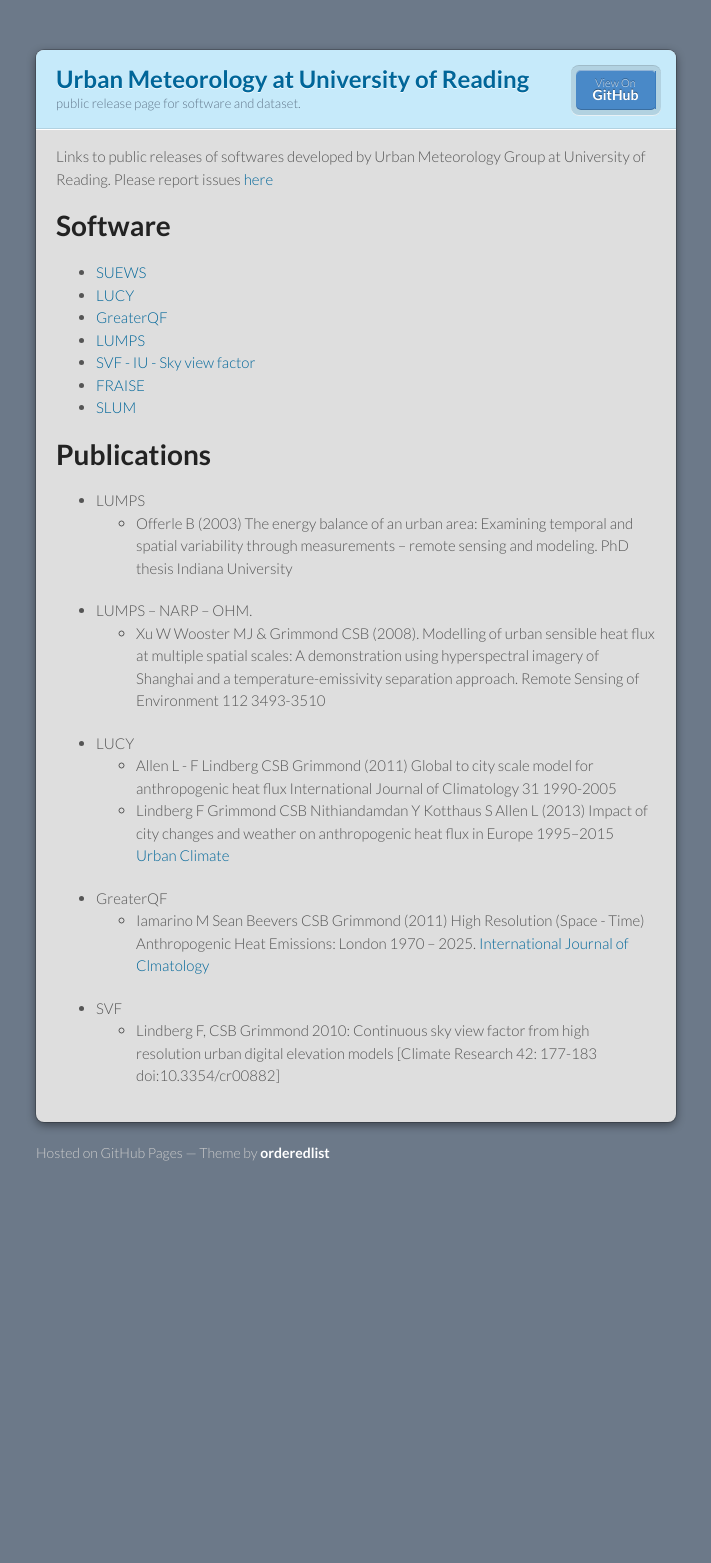
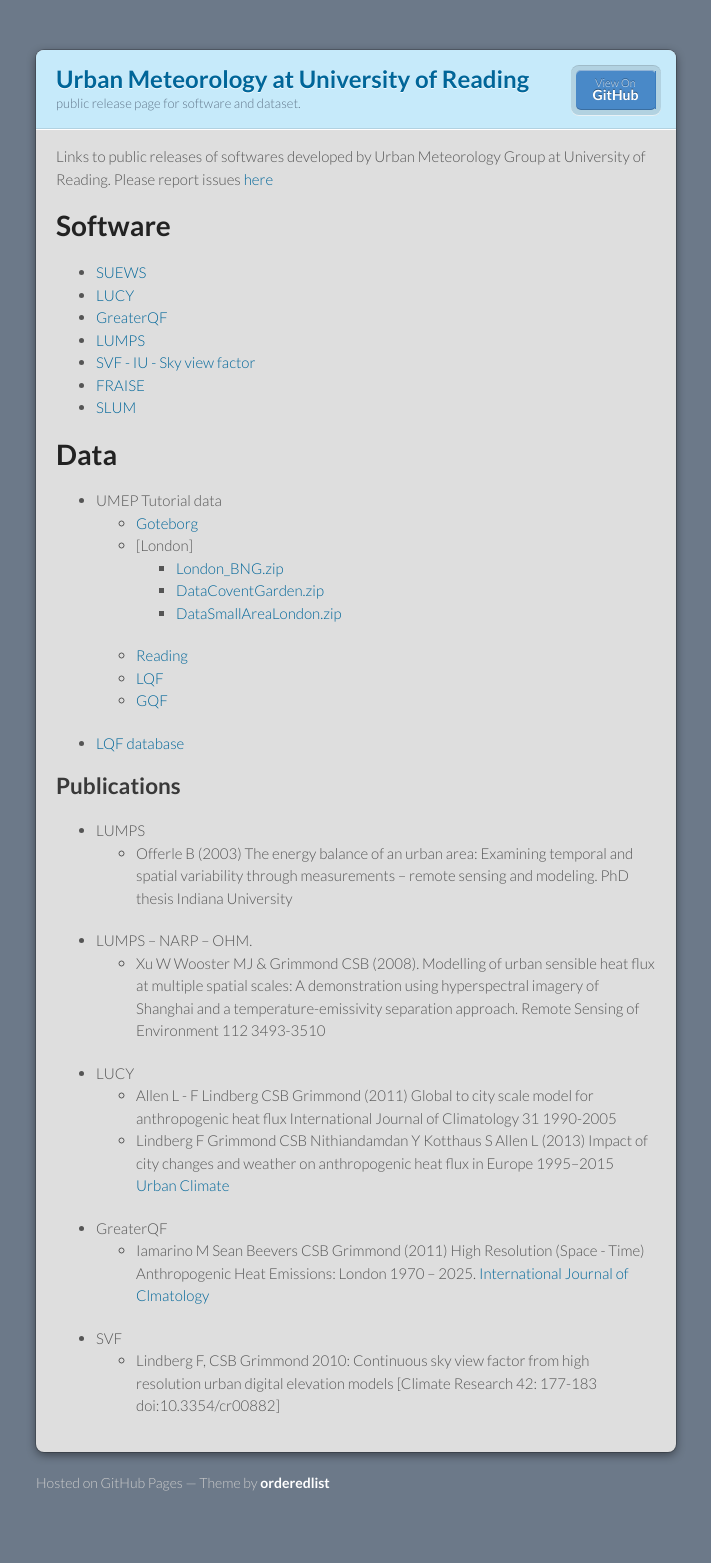
Before and after one commit to Urban-Meteorology-Reading/Urban-Meteorology-Reading.github.io, a Jekyll site: the page built from index.md, in a window 1280 px wide. Shown: the whole page, without its empty margins (284-995 px from the left). Built offline with Jekyll 4.4.1, drawn with Linux system fonts in a browser that asks for light colours; before the commit the page ends 1233 px from its top, so only the background shows below that.

Commit message:
Update index.md

```diff
--- a/index.md
+++ b/index.md
@@ -15,7 +15,22 @@ Please report issues [here](https://github.com/Urban-Meteorology-Reading/Urban-M
 -   [FRAISE](FRAISE)
 -   [SLUM](SLUM)
 
-# Publications
+# Data
+
+-   UMEP Tutorial data
+    - [Goteborg](other files/Goteborg_SWEREF99_1200.zip)
+    - [London]
+        - [London_BNG.zip](other files/London_BNG.zip)
+        - [DataCoventGarden.zip](other files/DataCoventGarden.zip)
+        - [DataSmallAreaLondon.zip](other files/DataSmallAreaLondon.zip)
+    - [Reading](other files/DataReading.zip)
+    - [LQF](other files/LQF_Inputs_1.zip)
+    - [GQF](other files/GQF_Inputs_1.zip)
+
+-   [LQF database](other files/LQF_Database.zip)
+
+
+## Publications
 
 -   LUMPS
     -   Offerle B (2003) The energy balance of an urban area: Examining temporal and spatial variability through measurements – remote sensing and modeling. PhD thesis Indiana University
```
